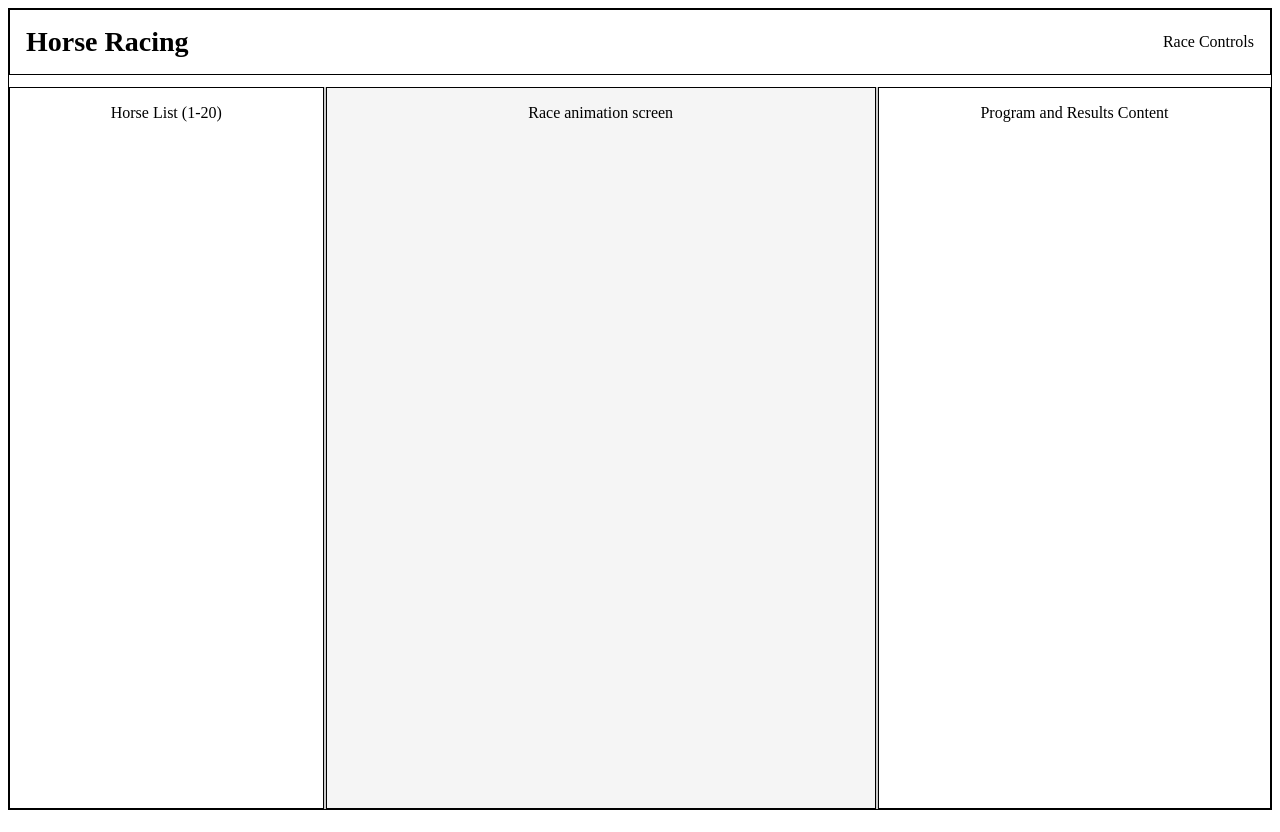
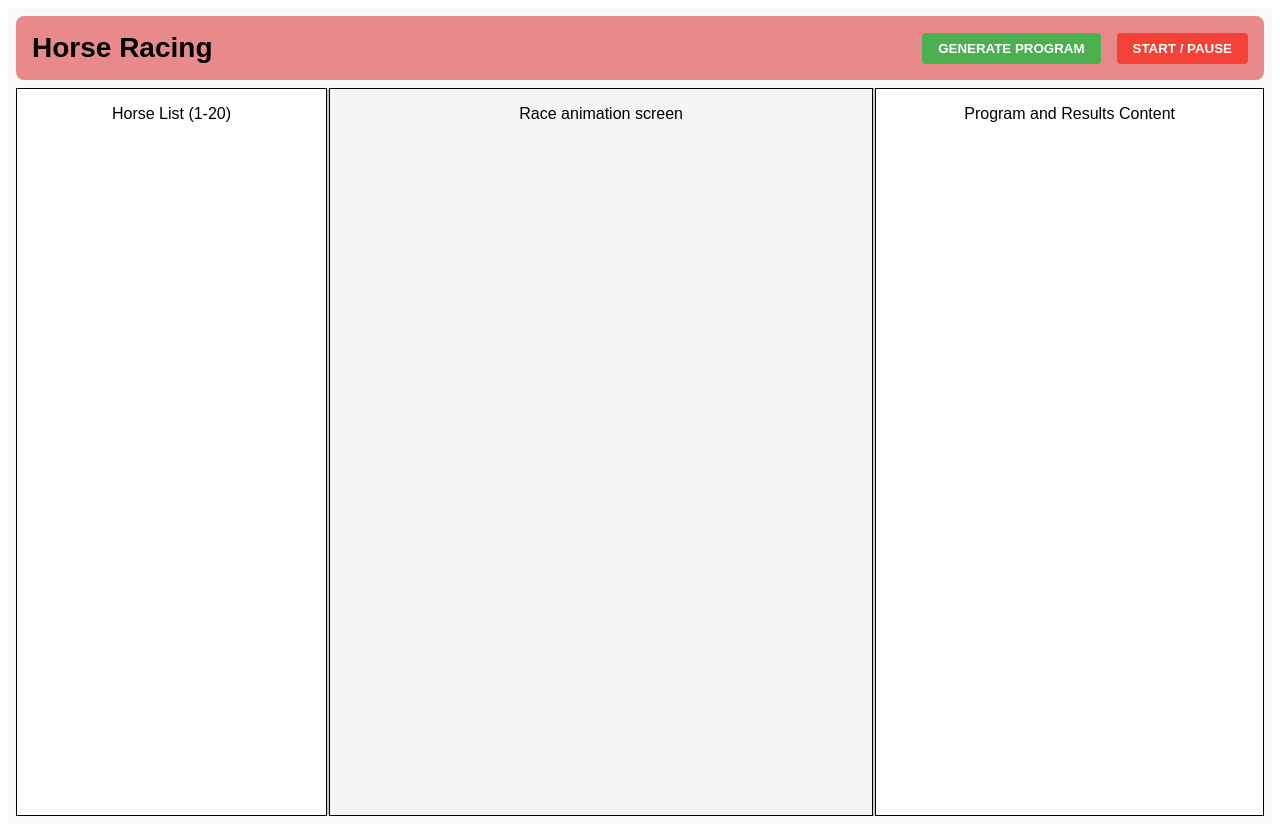
Before and after one commit to ozkersemih/horse-racing-game, a Vue app: page / in a window 1280 px wide. Built offline with nearby package versions, Linux system fonts and the light colour scheme.

Commit message:
feat: implement race controls ui with styling

```diff
--- a/src/App.vue
+++ b/src/App.vue
@@ -33,16 +33,19 @@ import Results from './features/results/Results.vue'
   height: 100vh;
   display: flex;
   flex-direction: column;
-  gap: 12px;
-  border: 1px solid black;
+  gap: 8px;
+  padding: 8px;
+  background-color: #f8f9fa;
+  font-family: Arial, sans-serif;
 }
 
 .header {
+  background-color: #e88a8a;
   padding: 1rem;
   display: flex;
   justify-content: space-between;
   align-items: center;
-  border: 1px solid black;
+  border-radius: 8px;
 }
 
 .header h1 {
--- a/src/features/race-controls/RaceControls.vue
+++ b/src/features/race-controls/RaceControls.vue
@@ -1,7 +1,42 @@
 <script setup lang="ts"></script>
 
 <template>
-  <div class="race-controls">Race Controls</div>
+  <div class="race-controls">
+    <button class="btn generate-btn">GENERATE PROGRAM</button>
+    <button class="btn start-btn">START / PAUSE</button>
+  </div>
 </template>
 
-<style scoped></style>
+<style scoped>
+.race-controls {
+  display: flex;
+  gap: 16px;
+}
+
+.btn {
+  padding: 0.5rem 1rem;
+  border: none;
+  border-radius: 4px;
+  font-weight: bold;
+  cursor: pointer;
+  transition: background-color 0.2s;
+}
+
+.generate-btn {
+  background-color: #4caf50;
+  color: white;
+}
+
+.generate-btn:hover {
+  background-color: #45a049;
+}
+
+.start-btn {
+  background-color: #f44336;
+  color: white;
+}
+
+.start-btn:hover {
+  background-color: #da190b;
+}
+</style>
```
